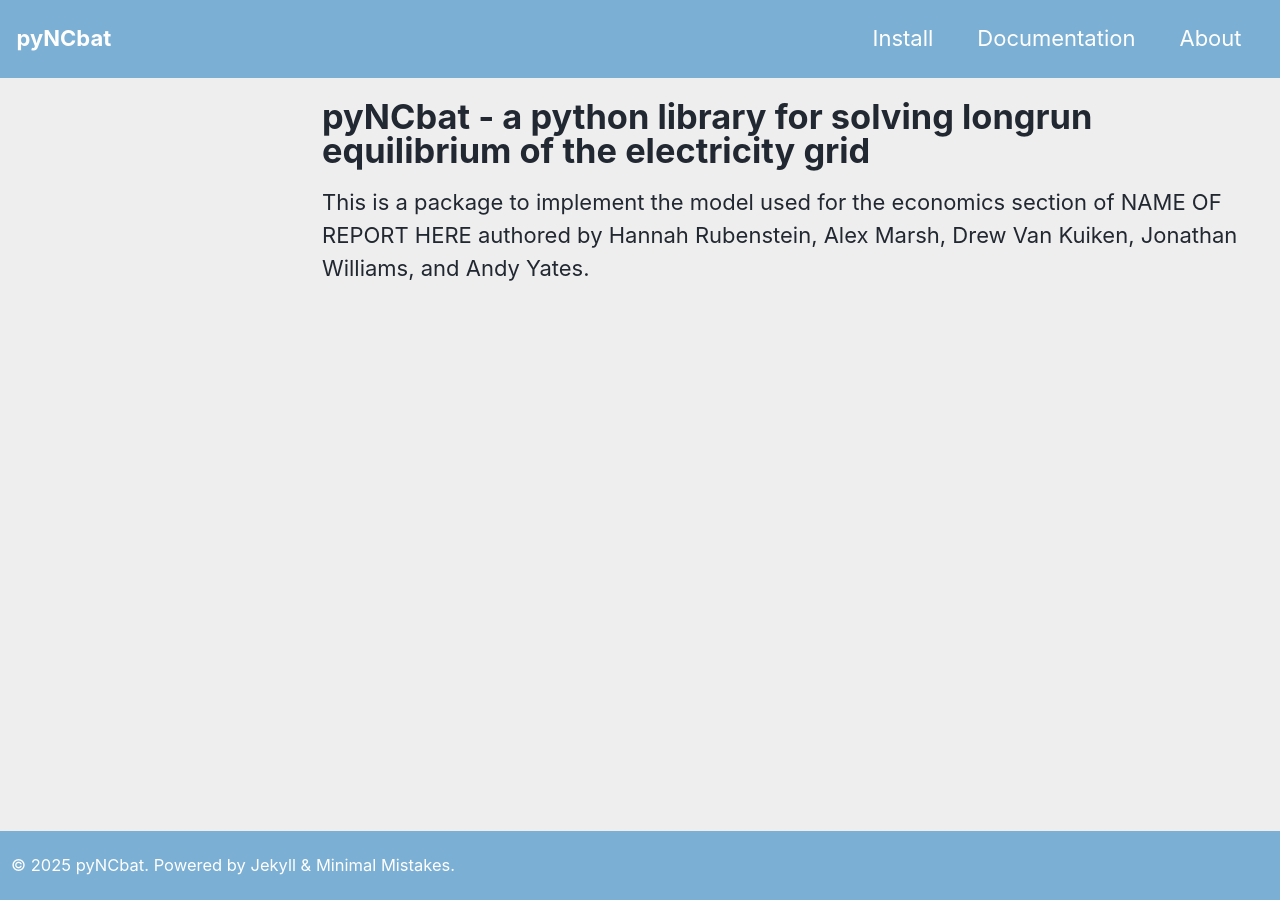
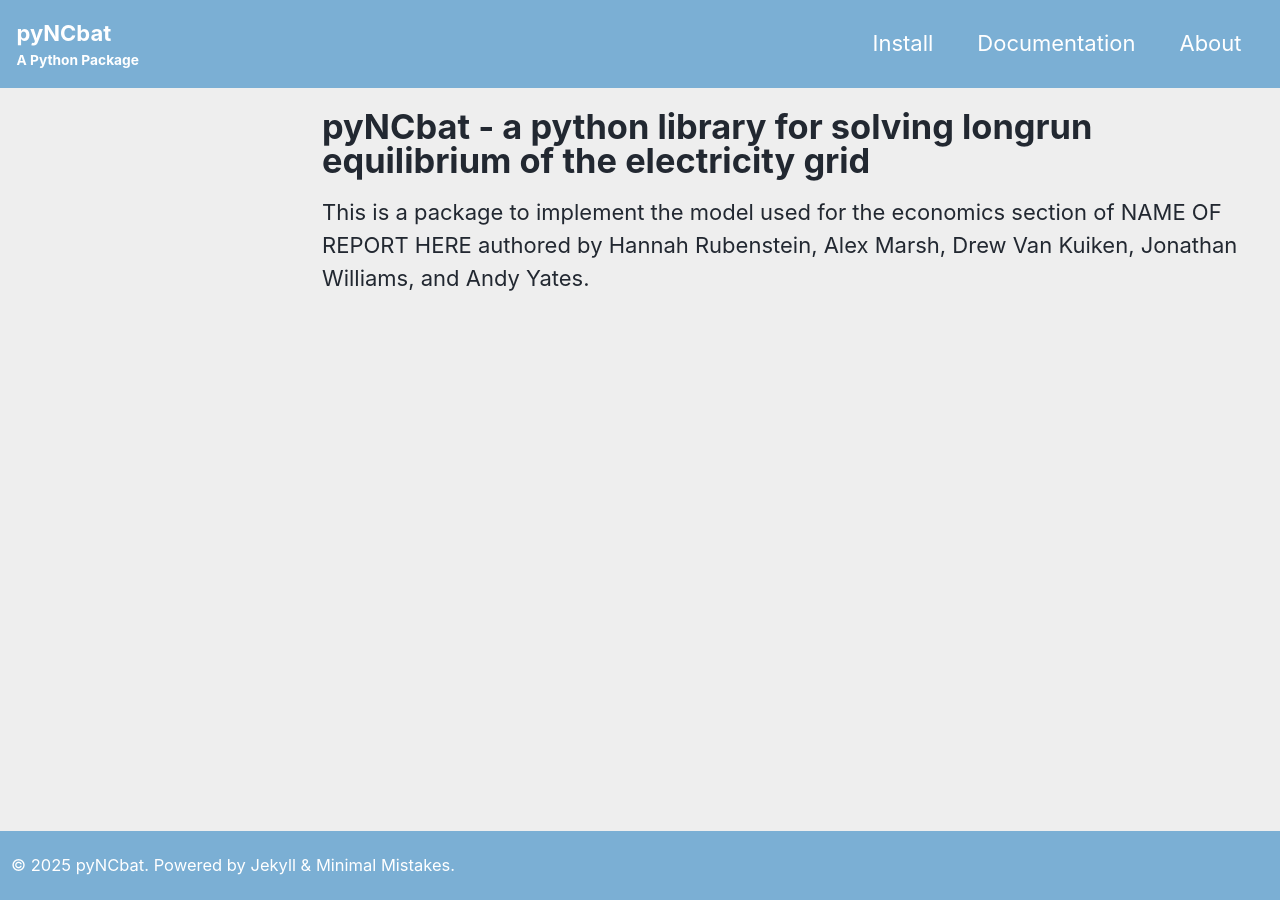
Before and after one commit to alexiom/pyNCbat, a Jekyll site: the page built from docs/_pages/home.md, in a window 1280 px wide. Built offline with Jekyll 4.4.1, drawn with Linux system fonts in a browser that asks for light colours; cached includes are drawn as plain includes.

Commit message:
Update _config.yml

```diff
--- a/docs/_config.yml
+++ b/docs/_config.yml
@@ -19,7 +19,7 @@
 rtl                      : # true, false (default) # turns direction of the page into right to left for RTL languages
 title                    : "pyNCbat"
 title_separator          : "-"
-subtitle                 : # site tagline that appears below site title in masthead
+subtitle                 : "A Python Package" # site tagline that appears below site title in masthead
 name                     : &name "pyNCbat"
 description              : &description "A website for the python library pyNCbat"
 url                      : https://alexmarsh.io # the base hostname & protocol for your site e.g. "https://mmistakes.github.io"
```
